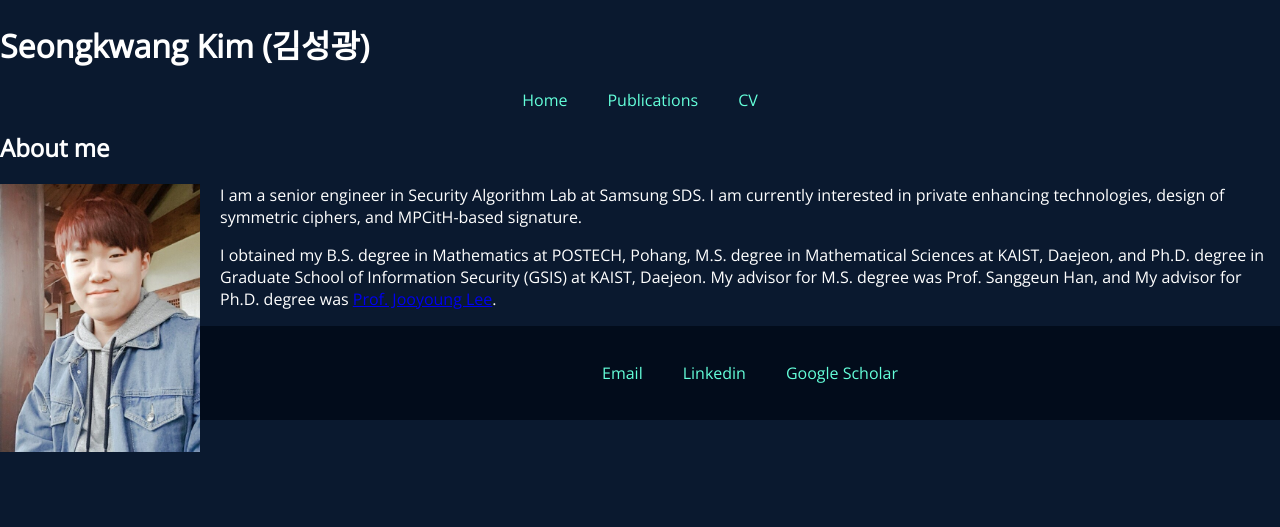
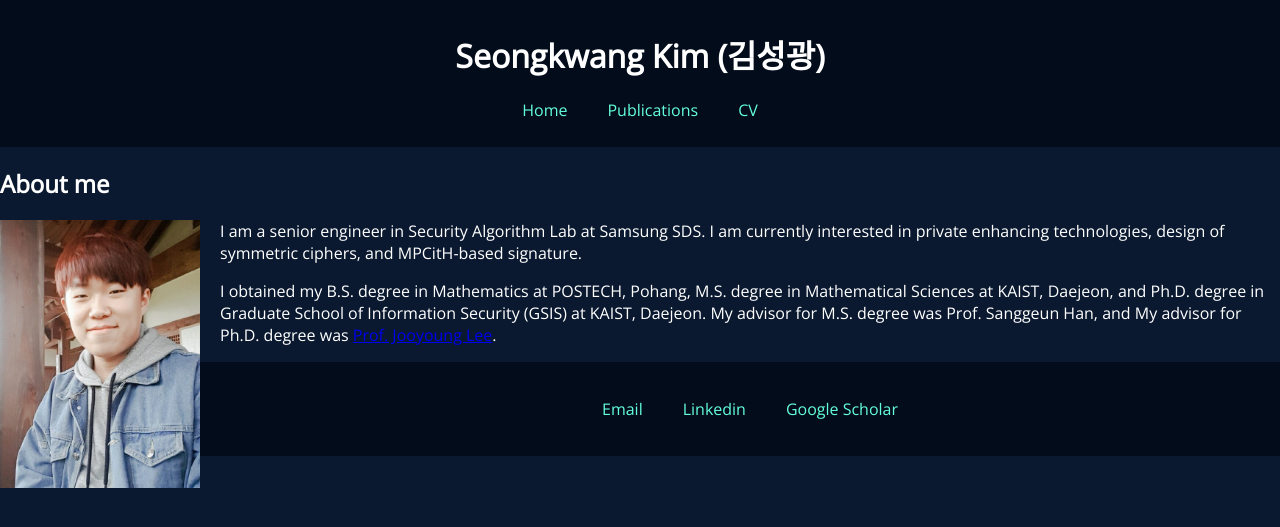
Before and after one commit to sgk1m/sgk1m.github.io, a Jekyll site: the page built from index.html, in a window 1280 px wide. Shown: the top 527 px of the page. Built offline with Jekyll 4.4.1, drawn with Linux system fonts in a browser that asks for light colours.

Commit message:
Update default.html

```diff
--- a/_layouts/default.html
+++ b/_layouts/default.html
@@ -1,23 +1,23 @@
 <!DOCTYPE html>
 <html>
     <head>
-			<!-- Global site tag (gtag.js) - Google Analytics -->
+        <!-- Google Analytics Script -->
         <script async src="https://www.googletagmanager.com/gtag/js?id=G-77EQK2CRRT"></script>
         <script>
           window.dataLayer = window.dataLayer || [];
           function gtag(){dataLayer.push(arguments);}
           gtag('js', new Date());
-
           gtag('config', 'G-77EQK2CRRT');
         </script>
         <title>{{ page.title }}</title>
-			<!-- link to main stylesheet -->
+        <!-- Main stylesheet link -->
         <link rel="preconnect" href="https://fonts.googleapis.com">
         <link rel="preconnect" href="https://fonts.gstatic.com" crossorigin>
         <link href="https://fonts.googleapis.com/css2?family=Open+Sans&display=swap" rel="stylesheet">
         <link rel="stylesheet" type="text/css" href="../css/main.css">
     </head>
     <body>
+        <header>
             <h1>Seongkwang Kim (김성광)</h1>
             <nav>
                 <ul>
@@ -26,11 +26,10 @@
                     <li><a href="/Additional files/CV_Seongkwang_Kim.pdf">CV</a></li>
                 </ul>
             </nav>
-			<div class="container">
-
+        </header>
+        <main class="container">
             {{ content }}
-
-			</div><!-- /.container -->
+        </main>
         <footer>
             <ul>
                 <li><a href="mailto:sk39.kim@samsung.com">Email</a></li>
```
Lines whose indentation alone changed are shown as unchanged.
